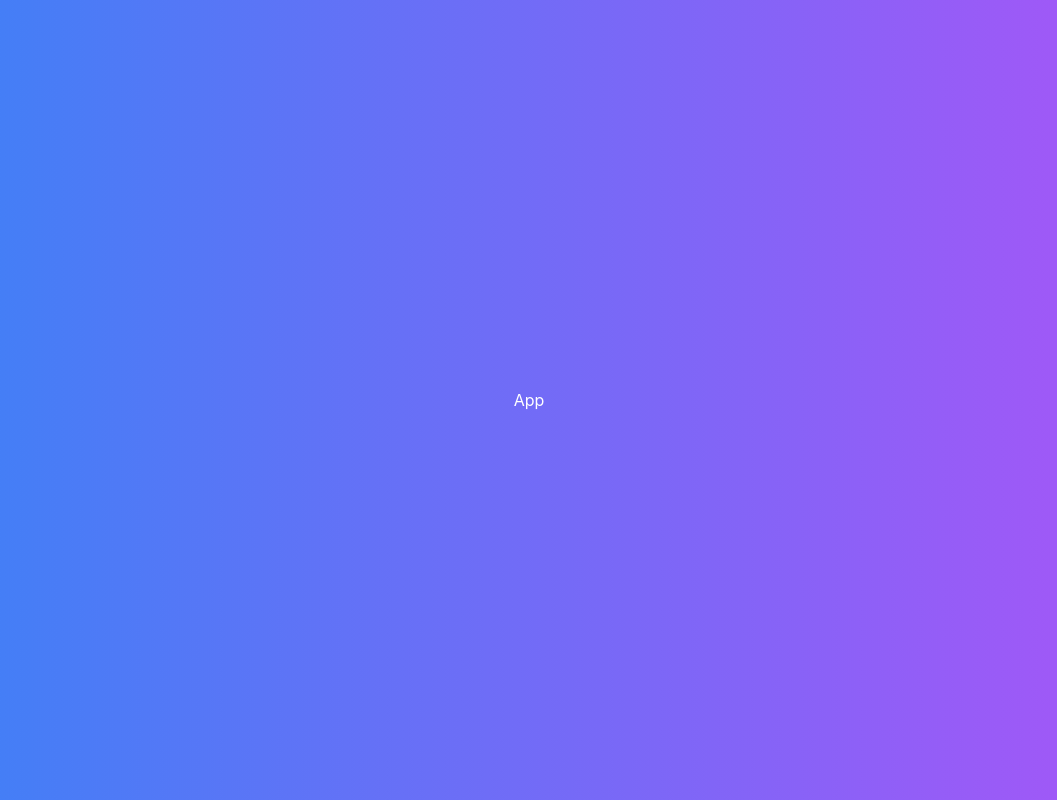
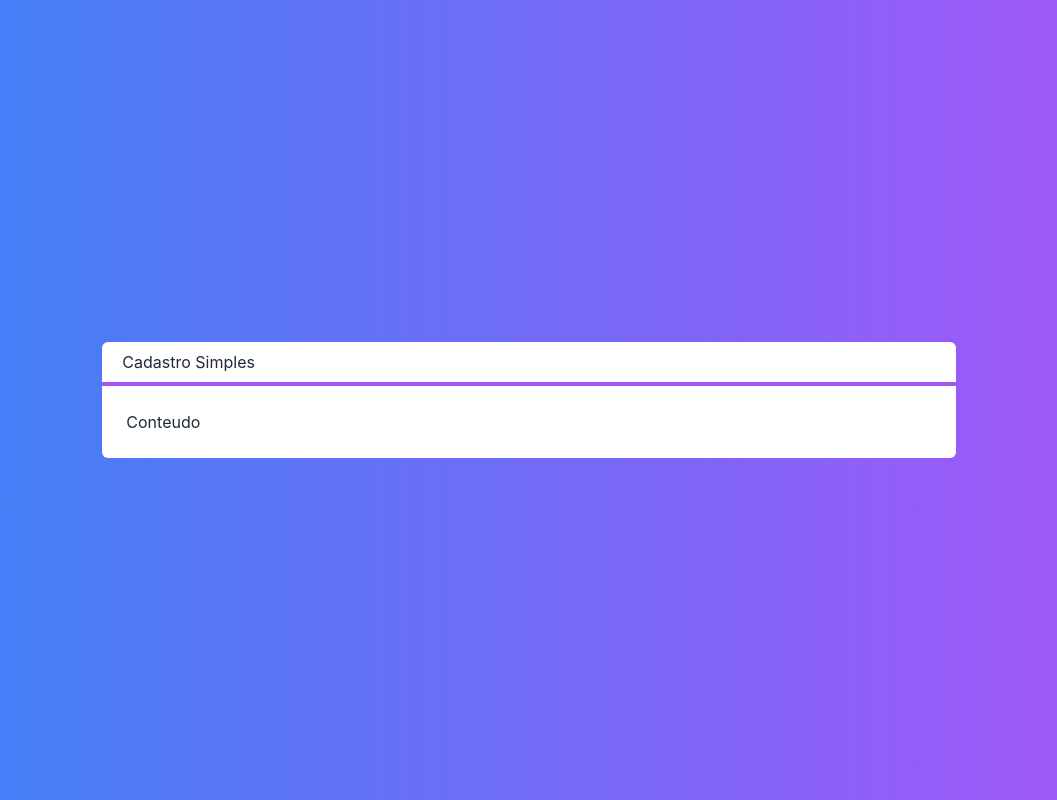
Before and after one commit to GMpatrick/CadastroDeUsuario, a Next.js app: page / in a window 1280 px wide. Shown: the whole page, without its empty margins (111-1168 px from the left). Built offline with nearby package versions, Linux system fonts and the light colour scheme.

Commit message:
Criação dos componentes e configuração

```diff
--- /dev/null
+++ b/src/components/Layout.tsx
@@ -0,0 +1,22 @@
+import Titulo from "./Titulo"
+
+interface LayoutProps{
+    /* Caso eu queira que fosse opicional colocar assim: titulo?: string */
+    titulo: string
+    children: any
+}
+
+export default function Layout(props: LayoutProps){
+    return (
+        <div className={`
+            flex flex-col w-2/3
+            bg-white text-gray-800 rounded-md
+
+        `}>
+            <Titulo>{props.titulo}</Titulo>
+            <div className="p-6">
+                {props.children}
+            </div>
+        </div>
+    )
+}
--- /dev/null
+++ b/src/components/Titulo.tsx
@@ -0,0 +1,10 @@
+export default function Titulo(props){
+    return(
+        <div className="flex flex-col justify-center">
+            <h1 className="px-5 py-2">{
+                props.children}
+            </h1>
+            <hr className="border-2 border-purple-500"/>
+        </div>
+    )
+}
--- a/src/pages/index.tsx
+++ b/src/pages/index.tsx
@@ -1,3 +1,5 @@
+import Layout from "../components/Layout";
+
 export default function Home() {
     {/* <h1 className={`flex h-screen justify-center
       items-center bg-gradient-to-r from bg-purple-500 to-blue-600 `}>
@@ -9,7 +11,9 @@
         bg-gradient-to-r from-blue-500 to bg-purple-500
         text-white
       `}>
-        <h1>App</h1>
+        <Layout titulo="Cadastro Simples">
+            <span>Conteudo</span>
+        </Layout>
     </div>
   )
 }
```
